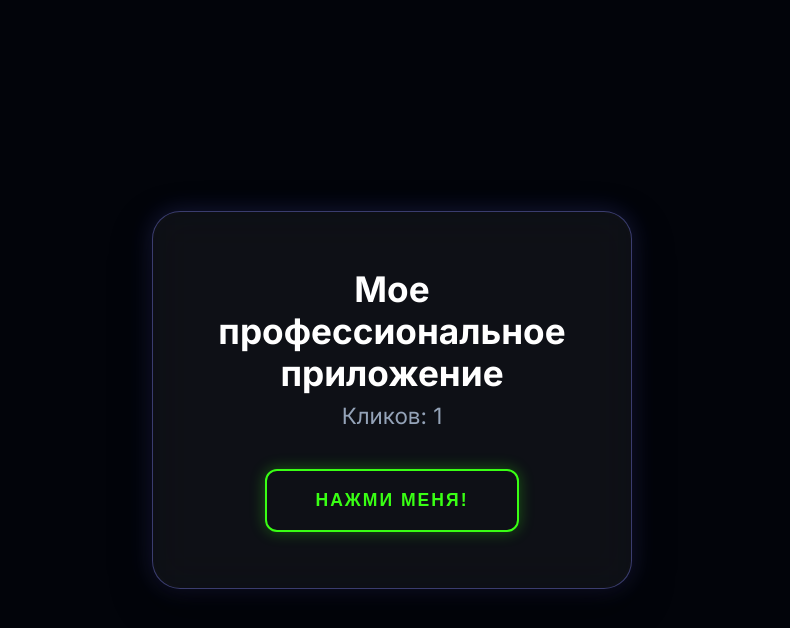
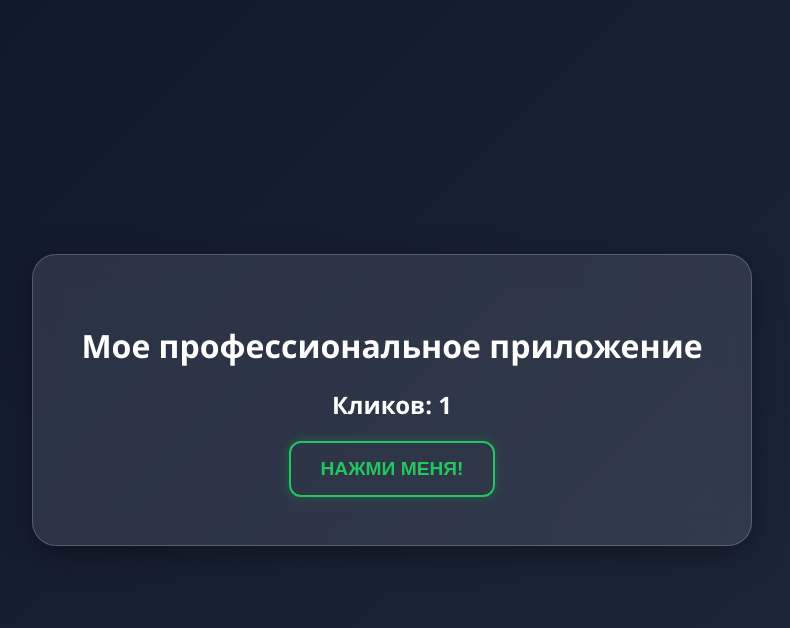
Before and after one commit to ckgspb2004/my-project, a plain HTML site: page index.html in a window 1280 px wide. Both pictures are taken after a click on the button "НАЖМИ МЕНЯ!". Shown: the whole page, without its empty margins (248-1038 px from the left). Drawn offline with Linux system fonts and the light colour scheme.

Commit message:
Clean start

```diff
--- a/index.html
+++ b/index.html
@@ -3,22 +3,18 @@
 <head>
     <meta charset="UTF-8">
     <meta name="viewport" content="width=device-width, initial-scale=1.0">
-    <title>Мой первый проект | Вайкодинг</title>
-    <link href="https://fonts.googleapis.com/css2?family=Inter:wght@400;600;700&display=swap" rel="stylesheet">
-    <link rel="stylesheet" href="https://cdnjs.cloudflare.com/ajax/libs/font-awesome/6.5.1/css/all.min.css">
+    <title>Легендарное Приложение</title>
     <link rel="stylesheet" href="style.css">
 </head>
 <body>
-        <div class="main-container">
-        <div class="card">
-            <h1 id="main-title">Мое профессиональное приложение</h1>
-            <h2 id="counter">Кликов: 0</h2>
+    <div id="legendary-overlay" class="hidden">ЛЕГЕНДАРНО!</div>
 
-            <button id="neon-button" class="neon-btn">
-                Нажми меня!
-            </button>
-        </div>
+    <div class="card">
+        <h1>Мое профессиональное приложение</h1>
+        <h2 id="counter">Кликов: 0</h2>
+        <button id="mainButton">НАЖМИ МЕНЯ!</button>
     </div>
+
     <script src="script.js"></script>
 </body>
 </html>
--- a/script.js
+++ b/script.js
@@ -1,50 +1,48 @@
-document.addEventListener('DOMContentLoaded', () => {
-    const counterDisplay = document.getElementById('counter');
-    const btn = document.getElementById('neon-button');
-    const card = document.querySelector('.card');
-    const body = document.body;
-    let count = 0;
+let count = 0;
+const button = document.getElementById('mainButton');
+const counterText = document.getElementById('counter');
+const overlay = document.getElementById('legendary-overlay');
 
-    // Инициализация AudioContext для звука клика
-    const audioCtx = new (window.AudioContext || window.webkitAudioContext)();
+// Функция звука клика (синтезатор)
+function playSound() {
+    const ctx = new (window.AudioContext || window.webkitAudioContext)();
+    const osc = ctx.createOscillator();
+    const gain = ctx.createGain();
+    osc.type = 'sine';
+    osc.frequency.setValueAtTime(880, ctx.currentTime);
+    gain.gain.exponentialRampToValueAtTime(0.0001, ctx.currentTime + 0.1);
+    osc.connect(gain);
+    gain.connect(ctx.destination);
+    osc.start();
+    osc.stop(ctx.currentTime + 0.1);
+}
 
-    const playClickSound = () => {
-        const oscillator = audioCtx.createOscillator();
-        const gainNode = audioCtx.createGain();
+button.addEventListener('click', () => {
+    try {
+        count++;
+        counterText.innerText = `Кликов: ${count}`;
+        playSound();
 
-        oscillator.connect(gainNode);
-        gainNode.connect(audioCtx.destination);
+        // Проверка на 10 кликов
+        if (count === 10) {
+            triggerLegendary();
+        }
+    } catch (e) {
+        console.error("Ошибка вайбкодинга:", e);
+    }
+});
 
-        oscillator.type = 'sine';
-        oscillator.frequency.setValueAtTime(880, audioCtx.currentTime); // Высокий тон (ля второй октавы)
+function triggerLegendary() {
+    // Показываем надпись
+    overlay.classList.remove('hidden');
+    setTimeout(() => overlay.classList.add('show'), 10);
 
-        gainNode.gain.setValueAtTime(0.1, audioCtx.currentTime);
-        gainNode.gain.exponentialRampToValueAtTime(0.01, audioCtx.currentTime + 0.1);
+    // Красим кнопку в золото
+    button.classList.add('gold-mode');
 
-        oscillator.start();
-        oscillator.stop(audioCtx.currentTime + 0.1);
-    };
-
-    btn.addEventListener('click', () => {
-        count++;
-        counterDisplay.innerText = `Кликов: ${count}`;
-
-        // Проигрываем звук
-        if (audioCtx.state === 'suspended') {
-            audioCtx.resume();
-        }
-        playClickSound();
-
-        // Активация режима концентрации (фон темнеет, карточка дышит)
-        body.classList.add('concentration-mode');
-        card.classList.add('breathing');
-
-        // Анимация карточки (эффект нажатия)
-        card.classList.add('active');
-        setTimeout(() => {
-            card.classList.remove('active');
-        }, 300);
-
-        console.log(`Количество кликов: ${count}`);
-    });
-});
+    // Убираем надпись через 1.5 секунды
+    setTimeout(() => {
+        overlay.classList.remove('show');
+        setTimeout(() => overlay.classList.add('hidden'), 500);
+    }, 1500);
+}
--- a/style.css
+++ b/style.css
@@ -1,135 +1,80 @@
 :root {
-    --primary: #6366f1;
-    --secondary: #a855f7;
-    --accent: #f472b6;
-    --bg-dark: #0f172a;
-    --card-bg: rgba(255, 255, 255, 0.05);
-    --text-main: #f8fafc;
-    --text-muted: #94a3b8;
-    --neon-green: #39ff14;
-}
-
-* {
-    margin: 0;
-    padding: 0;
-    box-sizing: border-box;
+    --bg-color: #0f172a;
+    --card-bg: rgba(255, 255, 255, 0.1);
+    --neon-green: #22c55e;
+    --gold: #fbbf24;
 }
 
 body {
-    font-family: 'Inter', sans-serif;
-    background: linear-gradient(135deg, #020617 0%, #0f172a 50%, #1e293b 100%);
-    color: var(--text-main);
-    min-height: 100vh;
+    margin: 0;
+    height: 100vh;
     display: flex;
     justify-content: center;
     align-items: center;
+    background: linear-gradient(135deg, #0f172a 0%, #1e293b 100%);
+    font-family: 'Segoe UI', Tahoma, Geneva, Verdana, sans-serif;
+    color: white;
     overflow: hidden;
-    position: relative;
     transition: background 1.5s ease;
 }
 
-body.concentration-mode {
-    background: #02040a; /* Еще более темный фон */
+/* Эффект стекла для карточки */
+.card {
+    background: var(--card-bg);
+    backdrop-filter: blur(15px);
+    border: 1px solid rgba(255, 255, 255, 0.2);
+    padding: 3rem;
+    border-radius: 24px;
+    text-align: center;
+    box-shadow: 0 8px 32px 0 rgba(0, 0, 0, 0.37);
+    transition: transform 0.2s ease;
 }
 
-.main-container {
-    display: flex;
-    justify-content: center;
-    align-items: center;
-    min-height: 100vh;
-    width: 100%;
-}
-
-.card {
-    background: rgba(255, 255, 255, 0.05);
-    backdrop-filter: blur(20px);
-    -webkit-backdrop-filter: blur(20px);
-    border: 1px solid rgba(255, 255, 255, 0.2);
-    padding: 3.5rem;
-    border-radius: 28px;
-    box-shadow: 0 15px 35px rgba(0, 0, 0, 0.4);
-    text-align: center;
-    max-width: 480px;
-    width: 90%;
-    transition: transform 0.4s cubic-bezier(0.34, 1.56, 0.64, 1), box-shadow 0.3s ease, border-color 0.3s ease;
-}
-
-.card.breathing {
-    animation: breathe 4s ease-in-out infinite;
-}
-
-@keyframes breathe {
-    0%, 100% {
-        box-shadow: 0 15px 35px rgba(0, 0, 0, 0.4), 0 0 10px rgba(99, 102, 241, 0.1);
-        border-color: rgba(255, 255, 255, 0.2);
-    }
-    50% {
-        box-shadow: 0 15px 45px rgba(0, 0, 0, 0.5), 0 0 30px rgba(99, 102, 241, 0.3);
-        border-color: rgba(99, 102, 241, 0.5);
-    }
-}
-
-.card.active {
-    transform: scale(1.08);
-    box-shadow: 0 0 50px rgba(99, 102, 241, 0.3);
-    border-color: var(--primary);
-}
-
-.card:hover {
-    transform: translateY(-8px);
-}
-
-#main-title {
-    font-size: 2.2rem;
-    font-weight: 700;
-    margin-bottom: 0.5rem;
-    color: #ffffff;
-    transition: color 0.3s ease;
-}
-
-.card.active #main-title {
-    color: var(--neon-green);
-}
-
-#counter {
-    font-size: 1.4rem;
-    color: var(--text-muted);
-    margin-bottom: 2.5rem;
-    font-weight: 400;
-}
-
-.neon-btn {
-    display: inline-block;
-    padding: 1.2rem 3rem;
-    font-size: 1.1rem;
-    color: var(--neon-green);
+/* Кнопка */
+button {
     background: transparent;
     border: 2px solid var(--neon-green);
+    color: var(--neon-green);
+    padding: 15px 30px;
+    font-size: 1.2rem;
+    font-weight: bold;
     border-radius: 12px;
     cursor: pointer;
     text-transform: uppercase;
-    letter-spacing: 2px;
-    font-weight: 600;
-    transition: all 0.2s cubic-bezier(0.4, 0, 0.2, 1);
-    box-shadow: 0 0 15px rgba(57, 255, 20, 0.3);
-    outline: none;
+    transition: all 0.3s ease;
+    box-shadow: 0 0 10px rgba(34, 197, 94, 0.3);
 }
 
-.neon-btn:hover {
-    background-color: var(--neon-green);
-    color: #020617;
-    box-shadow: 0 0 30px var(--neon-green), 0 0 50px rgba(57, 255, 20, 0.6);
-    transform: scale(1.05) translateY(-2px);
+button:hover {
+    background: var(--neon-green);
+    color: white;
+    box-shadow: 0 0 20px var(--neon-green);
 }
 
-.neon-btn:active {
-    transform: scale(0.92);
-    box-shadow: 0 0 10px var(--neon-green);
+/* Золотая кнопка после 10 клика */
+button.gold-mode {
+    border-color: var(--gold);
+    color: var(--gold);
+    box-shadow: 0 0 20px var(--gold);
 }
 
-/* Media Queries */
-@media (max-width: 480px) {
-    .card { padding: 2rem; }
-    #main-title { font-size: 1.8rem; }
-    .neon-btn { padding: 0.8rem 2rem; font-size: 1rem; }
+/* Всплывающее "ЛЕГЕНДАРНО" */
+#legendary-overlay {
+    position: fixed;
+    font-size: 5rem;
+    font-weight: 900;
+    color: var(--gold);
+    text-shadow: 0 0 30px var(--gold);
+    z-index: 100;
+    pointer-events: none;
+    opacity: 0;
+    transform: scale(0.5);
+    transition: all 0.5s cubic-bezier(0.175, 0.885, 0.32, 1.275);
 }
+
+#legendary-overlay.show {
+    opacity: 1;
+    transform: scale(1);
+}
+
+.hidden { display: none; }
```
Also changed, not shown: .roo/rules/system-instructions.md.
